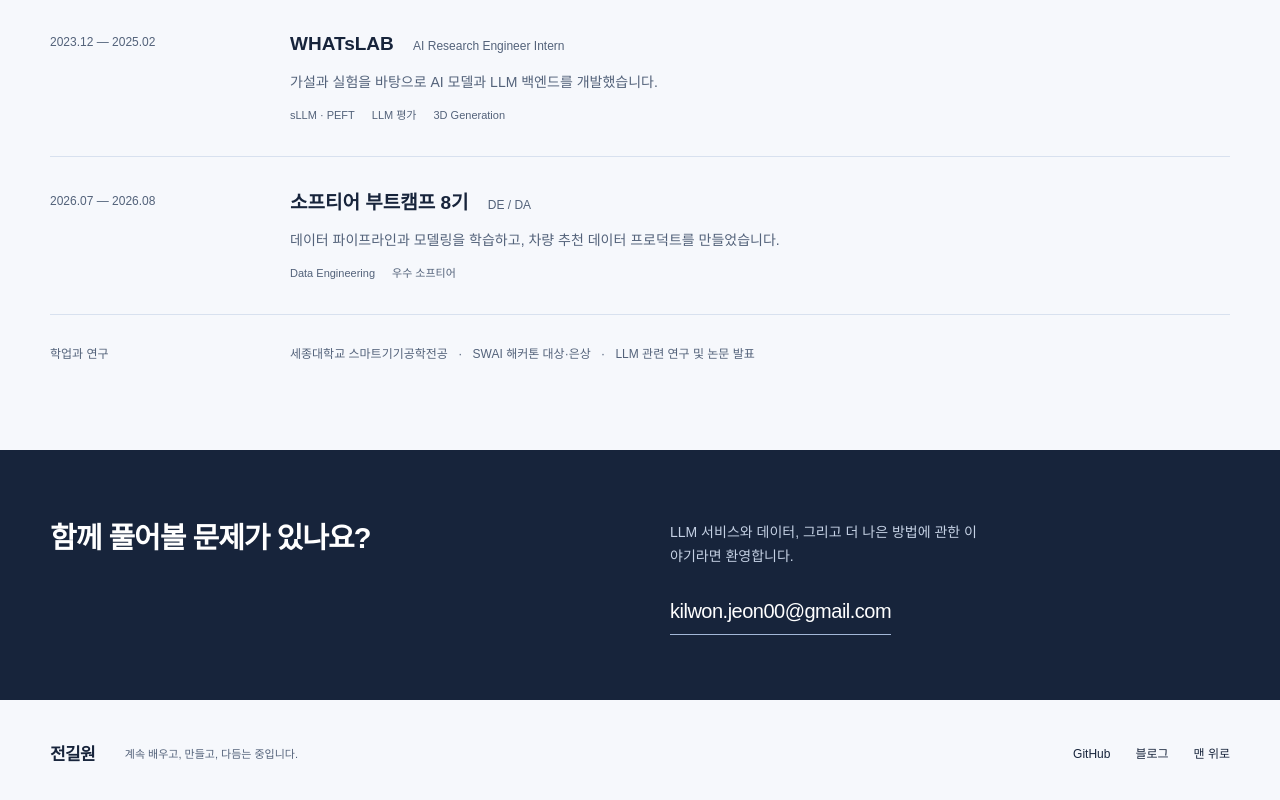
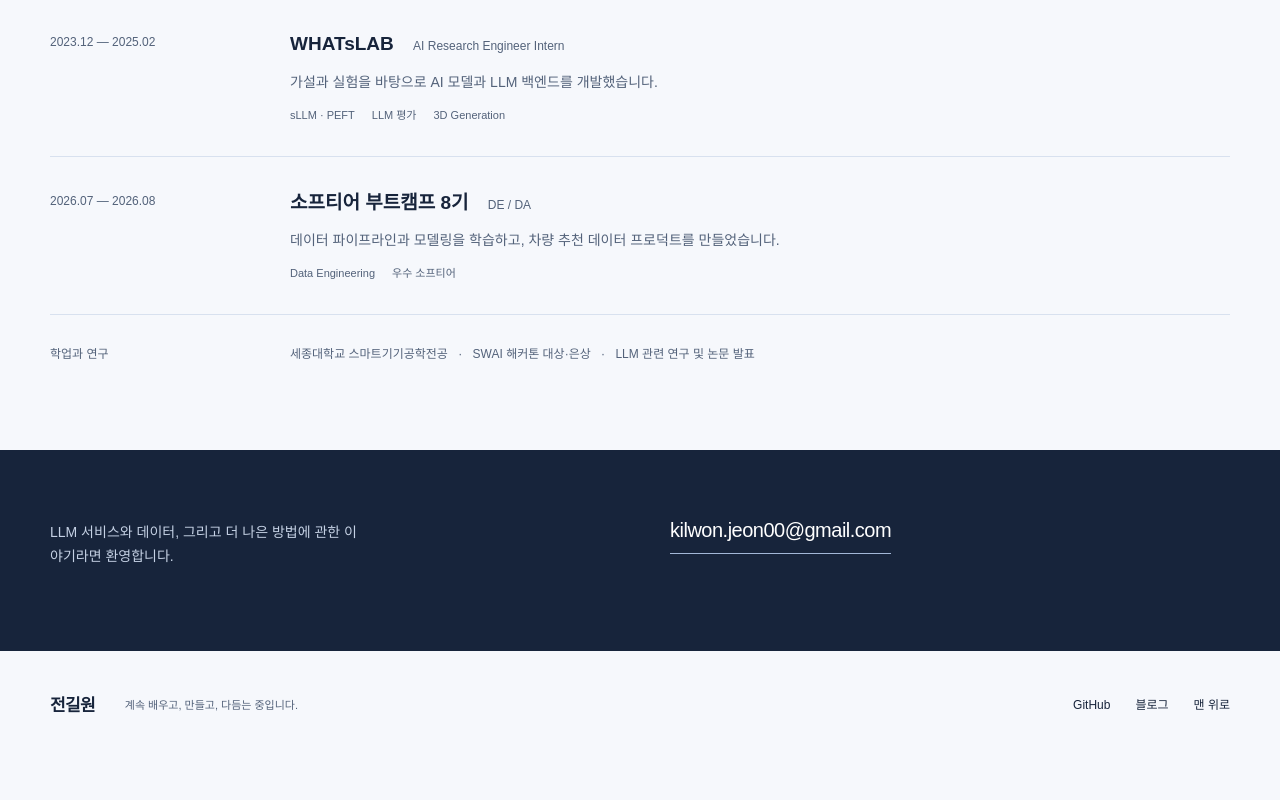
Before and after one commit to kingrangE/portfolio, a Next.js app in the folder sites/kilwon-portfolio/: page / in a window 1280 px wide. Shown: the part 3124-3924 px from the top of the page. After the commit the page ends 3885 px from the top, so only its background shows below. Built offline with nearby package versions, Linux system fonts and the light colour scheme; a web font is replaced by a local one.

Commit message:
Remove contact invitation heading

```diff
--- a/sites/kilwon-portfolio/app/page.jsx
+++ b/sites/kilwon-portfolio/app/page.jsx
@@ -30,7 +30,7 @@ export default function Home() {
     </section>
     <section className="about-section" id="about" aria-labelledby="about-title"><div className="wrap about-layout section"><div className="about-intro"><h2 id="about-title">왜 이렇게 만들었는지<br />설명할 수 있도록.</h2><p>좋은 프로덕트는 탄탄한 데이터에서 시작하고,<br />꾸준한 검증을 통해 나아진다고 생각합니다.</p></div><div className="principles"><article><div><h3>문제부터 이해합니다.</h3><p>현업의 업무 흐름과 제약을 듣고, 해결해야 할 문제를 구체화합니다. 기술을 고르기 전에 왜 필요한지부터 질문합니다.</p></div></article><article><div><h3>데이터와 AI를 연결합니다.</h3><p>데이터 수집과 품질 관리부터 RAG와 Agent까지. 각 부분이 하나의 서비스로 이어지는 흐름을 고민합니다.</p></div></article><article><div><h3>가설을 세우고, 확인합니다.</h3><p>좋아 보이는 결과에 머무르지 않습니다. 평가 기준과 비교 실험을 통해 개선의 근거와 남은 한계를 함께 기록합니다.</p></div></article></div></div></section>
     <section className="experience wrap section" id="experience" aria-labelledby="experience-title"><div className="section-top"><div><h2 id="experience-title">현장에서 배운 것들</h2></div><a className="text-link" href="https://kingrange.github.io/Resume/" target="_blank" rel="noopener noreferrer">전체 이력서 읽기</a></div><div className="timeline"><article><span className="timeline-period">2026.03 — 2026.06</span><div className="timeline-main"><h3>솔브레인 <span>FDE Intern · AI-TF</span></h3><p>현업 요구사항을 사내 AI 솔루션과 업무 자동화로 연결했습니다.</p><div className="timeline-tags"><span>회의 AI 비서</span><span>데이터 파이프라인</span><span>업무 자동화</span></div></div></article><article><span className="timeline-period">2023.12 — 2025.02</span><div className="timeline-main"><h3>WHATsLAB <span>AI Research Engineer Intern</span></h3><p>가설과 실험을 바탕으로 AI 모델과 LLM 백엔드를 개발했습니다.</p><div className="timeline-tags"><span>sLLM · PEFT</span><span>LLM 평가</span><span>3D Generation</span></div></div></article><article><span className="timeline-period">2026.07 — 2026.08</span><div className="timeline-main"><h3>소프티어 부트캠프 8기 <span>DE / DA</span></h3><p>데이터 파이프라인과 모델링을 학습하고, 차량 추천 데이터 프로덕트를 만들었습니다.</p><div className="timeline-tags"><span>Data Engineering</span><span>우수 소프티어</span></div></div></article></div><div className="background-note"><span>학업과 연구</span><p>세종대학교 스마트기기공학전공 <b>·</b> SWAI 해커톤 대상·은상 <b>·</b> LLM 관련 연구 및 논문 발표</p></div></section>
-    <section className="contact-section" id="contact"><div className="wrap contact-layout"><div><h2>함께 풀어볼 문제가 있나요?</h2><p>LLM 서비스와 데이터, 그리고 더 나은 방법에 관한 이야기라면 환영합니다.</p><a className="contact-email" href="mailto:kilwon.jeon00@gmail.com">kilwon.jeon00@gmail.com</a></div></div></section>
+    <section className="contact-section" id="contact"><div className="wrap contact-layout"><div><p>LLM 서비스와 데이터, 그리고 더 나은 방법에 관한 이야기라면 환영합니다.</p><a className="contact-email" href="mailto:kilwon.jeon00@gmail.com">kilwon.jeon00@gmail.com</a></div></div></section>
 
     </>
   );
```
